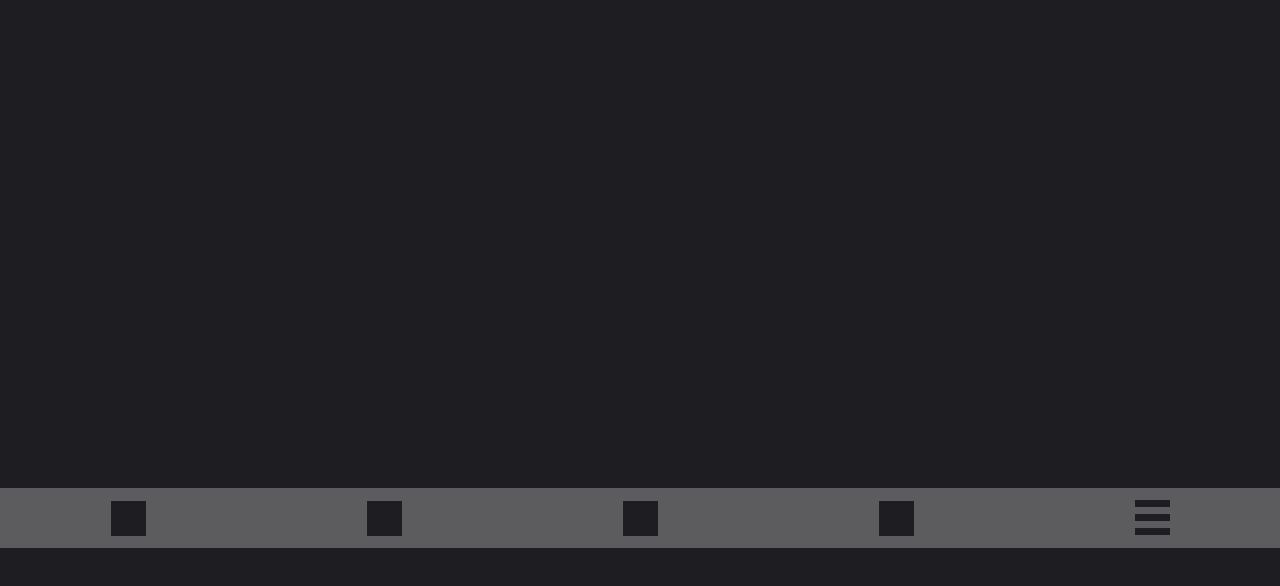
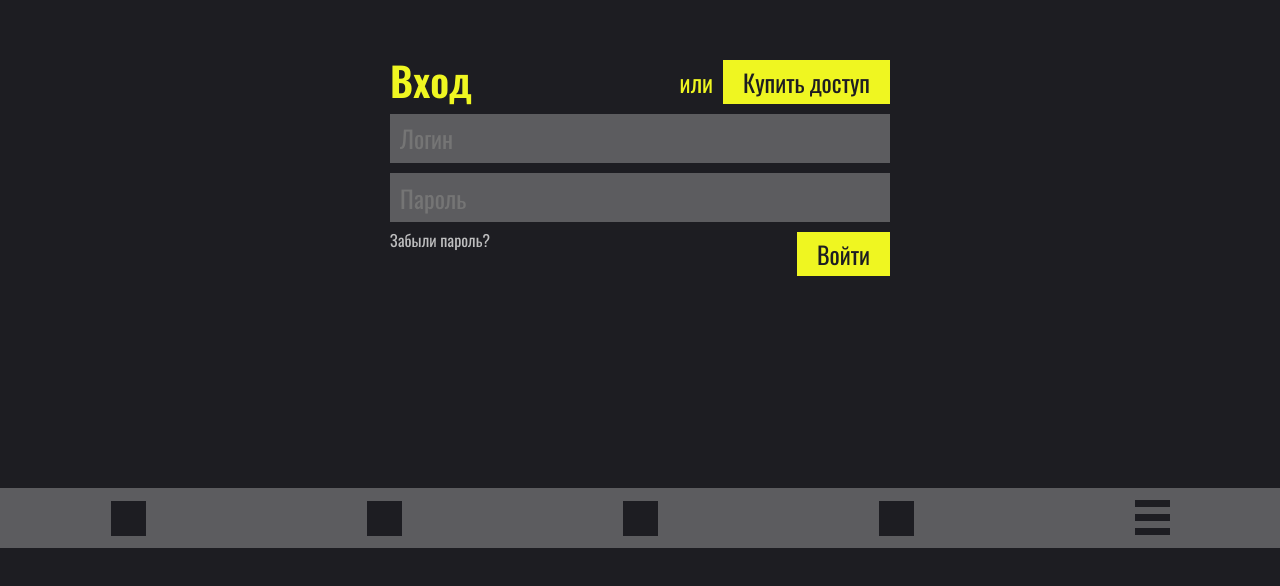
Before and after one commit to prilogy/kult_tela_front, a Nuxt app: page /login in a window 1280 px wide. Before the commit this address had no page. Shown: the part 252-838 px from the top of the page. Before the commit the page ends 800 px from the top, so only its background shows below. Built offline with nearby package versions, Linux system fonts and the light colour scheme.

Commit message:
login form

```diff
--- a/components/ui/VButton.vue
+++ b/components/ui/VButton.vue
@@ -1,6 +1,6 @@
 <template>
   <button :style="indents" :class="{ button: true, 'button--w100': w100 }">
-    <VH3>
+    <VH3 :weight="weight">
       <slot></slot>
     </VH3>
   </button>
@@ -12,7 +12,8 @@ import indents from '../../mixins/indents';
 
 export default {
   props: {
-    w100: Boolean
+    w100: Boolean,
+    weight: String
   },
   components: { VH3 },
   mixins: [indents]
@@ -30,9 +31,9 @@ export default {
 }
 
 .button:active,
+.button:hover,
 .button:focus {
-  background: var(--grey-base);
-  box-shadow: 0 0 0 inset var(--yellow-base);
+  background: var(--yellow-trans1);
 }
 
 .button h3 {
--- a/css/main.css
+++ b/css/main.css
@@ -6,6 +6,7 @@
 
   --yellow-base: #eff621;
   --yellow-trans1: #eef36ab3;
+  --yellow-trans2: #eff62133;
 
   --white-base: #ffffff;
 }
--- a/css/reset.css
+++ b/css/reset.css
@@ -3,19 +3,89 @@
    License: none (public domain)
 */
 
-html, body, div, span, applet, object, iframe,
-h1, h2, h3, h4, h5, h6, p, blockquote, pre,
-a, abbr, acronym, address, big, cite, code,
-del, dfn, em, img, ins, kbd, q, s, samp,
-small, strike, strong, sub, sup, tt, var,
-b, u, i, center,
-dl, dt, dd, ol, ul, li,
-fieldset, form, label, legend,
-table, caption, tbody, tfoot, thead, tr, th, td,
-article, aside, canvas, details, embed,
-figure, figcaption, footer, header, hgroup,
-menu, nav, output, ruby, section, summary,
-time, mark, audio, video, button {
+html,
+body,
+div,
+span,
+applet,
+object,
+iframe,
+h1,
+h2,
+h3,
+h4,
+h5,
+h6,
+p,
+blockquote,
+pre,
+a,
+abbr,
+acronym,
+address,
+big,
+cite,
+code,
+del,
+dfn,
+em,
+img,
+ins,
+kbd,
+q,
+s,
+samp,
+small,
+strike,
+strong,
+sub,
+sup,
+tt,
+var,
+b,
+u,
+i,
+center,
+dl,
+dt,
+dd,
+ol,
+ul,
+li,
+fieldset,
+form,
+label,
+legend,
+table,
+caption,
+tbody,
+tfoot,
+thead,
+tr,
+th,
+td,
+article,
+aside,
+canvas,
+details,
+embed,
+figure,
+figcaption,
+footer,
+header,
+hgroup,
+menu,
+nav,
+output,
+ruby,
+section,
+summary,
+time,
+mark,
+audio,
+video,
+button,
+input {
   margin: 0;
   padding: 0;
   border: 0;
@@ -26,21 +96,34 @@ time, mark, audio, video, button {
   outline: none;
 }
 /* HTML5 display-role reset for older browsers */
-article, aside, details, figcaption, figure,
-footer, header, hgroup, menu, nav, section {
+article,
+aside,
+details,
+figcaption,
+figure,
+footer,
+header,
+hgroup,
+menu,
+nav,
+section {
   display: block;
 }
 body {
   line-height: 1;
 }
-ol, ul {
+ol,
+ul {
   list-style: none;
 }
-blockquote, q {
+blockquote,
+q {
   quotes: none;
 }
-blockquote:before, blockquote:after,
-q:before, q:after {
+blockquote:before,
+blockquote:after,
+q:before,
+q:after {
   content: '';
   content: none;
 }
--- a/mixins/indents.js
+++ b/mixins/indents.js
@@ -26,11 +26,11 @@ export default {
         marginLeft: v.ml || '',
         marginRight: v.mr || '',
 
-        padding: v.ma || v.my + ' ' + v.mx || '',
-        paddingTop: v.mt || '',
-        paddingBottom: v.mb || '',
-        paddingLeft: v.ml || '',
-        paddingRight: v.mr || ''
+        padding: v.pa || (v.py + ' ' + v.px || ''),
+        paddingTop: v.pt || '',
+        paddingBottom: v.pb || '',
+        paddingLeft: v.pl || '',
+        paddingRight: v.pr || ''
       };
     }
   }
--- a/mixins/typography.js
+++ b/mixins/typography.js
@@ -2,6 +2,7 @@ const WEIGHTS = {
   bold: 600,
   medium: 500,
   regular: 400,
+  normal: 400,
   light: 300,
   600: 600,
   500: 500,
--- /dev/null
+++ b/pages/login.vue
@@ -0,0 +1,103 @@
+<template>
+  <div class="login-form__wrapper">
+    <div class="login-form">
+      <div class="login-form__top">
+        <VH1>Вход</VH1>
+        <div class="login-form__top__button">
+          <VH3 weight="regular">или</VH3>
+          <VButton weight="regular" pa="var(--space-half)"
+            >Купить доступ</VButton
+          >
+        </div>
+      </div>
+      <div class="login-form__middle">
+        <input
+          class="login-form__middle__input"
+          type="text"
+          placeholder="Логин"
+        />
+        <input
+          class="login-form__middle__input"
+          type="password"
+          placeholder="Пароль"
+        />
+      </div>
+      <div class="login-form__bottom">
+        <VP class="login-form__bottom__caption">Забыли пароль?</VP>
+        <VButton weight="regular" pa="var(--space-half)">Войти</VButton>
+      </div>
+    </div>
+  </div>
+</template>
+
+<script>
+import { VH3, VH1, VButton, VP } from '../components';
+
+export default {
+  components: {
+    VH3,
+    VH1,
+    VButton,
+    VP
+  }
+};
+</script>
+
+<style scoped>
+.login-form__wrapper {
+  display: flex;
+  justify-content: center;
+  align-items: center;
+  height: 100vh;
+}
+.login-form {
+  width: 100%;
+  max-width: 500px;
+}
+.login-form__top {
+  display: flex;
+  justify-content: space-between;
+}
+.login-form__top__button {
+  display: flex;
+  align-items: center;
+}
+.login-form__top__button button {
+  margin-left: var(--space-half);
+}
+
+.login-form__middle {
+  margin: var(--space-half) 0;
+}
+
+.login-form__middle__input {
+  background: var(--grey-light2);
+  width: 100%;
+  font-size: var(--h3-fs);
+  color: var(--grey-light3);
+  padding: var(--space-third) var(--space-half);
+  box-sizing: border-box;
+}
+
+.login-form__middle__input:active,
+.login-form__middle__input:focus {
+  background: var(--yellow-trans2);
+  color: var(--yellow-base);
+}
+
+.login-form__middle__input:first-child {
+  margin-bottom: var(--space-half);
+}
+
+.login-form__bottom {
+  display: flex;
+  justify-content: space-between;
+}
+
+.login-form__bottom__caption {
+  color: var(--grey-light3);
+}
+
+.sds {
+}
+</style>
```
